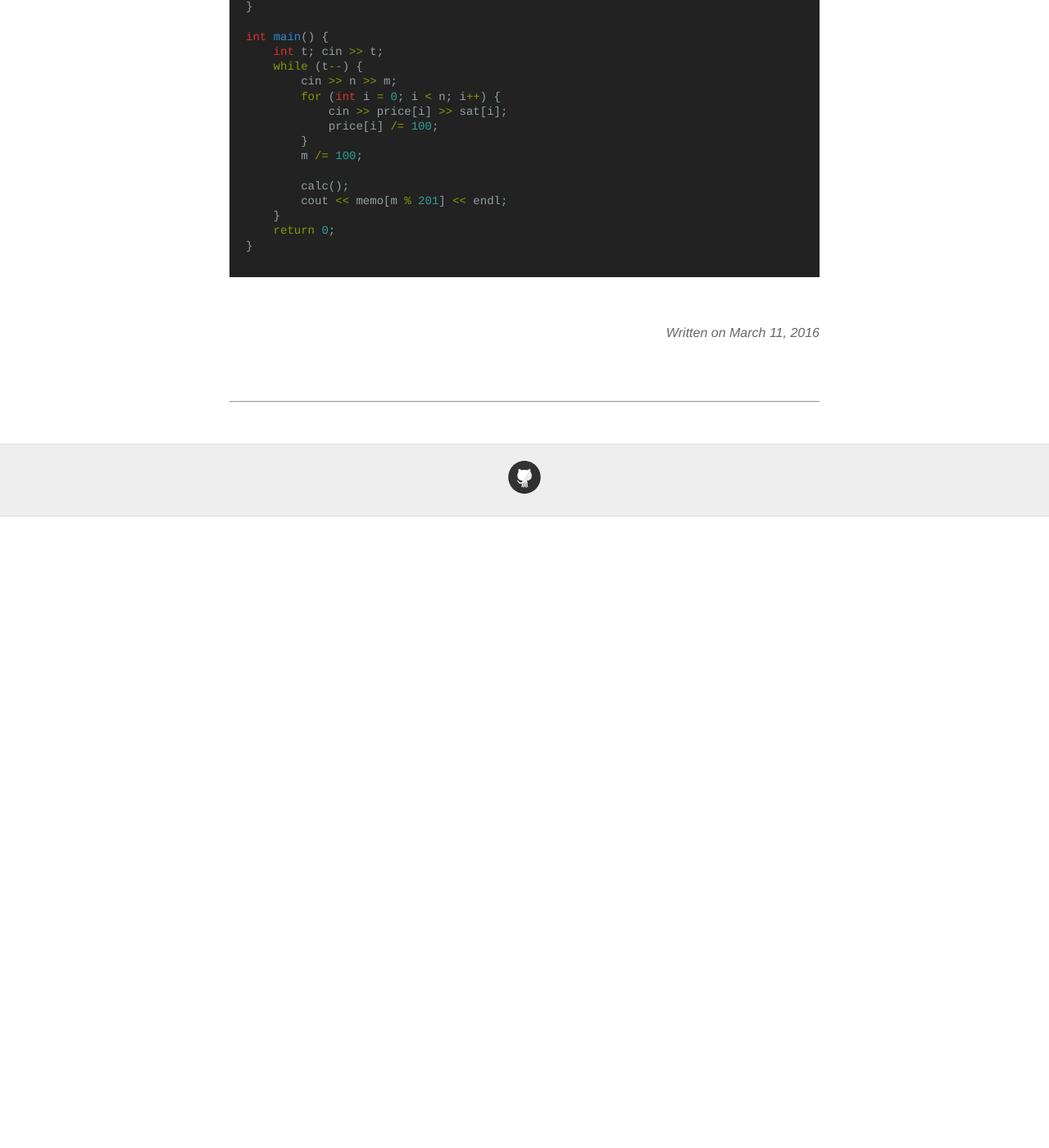
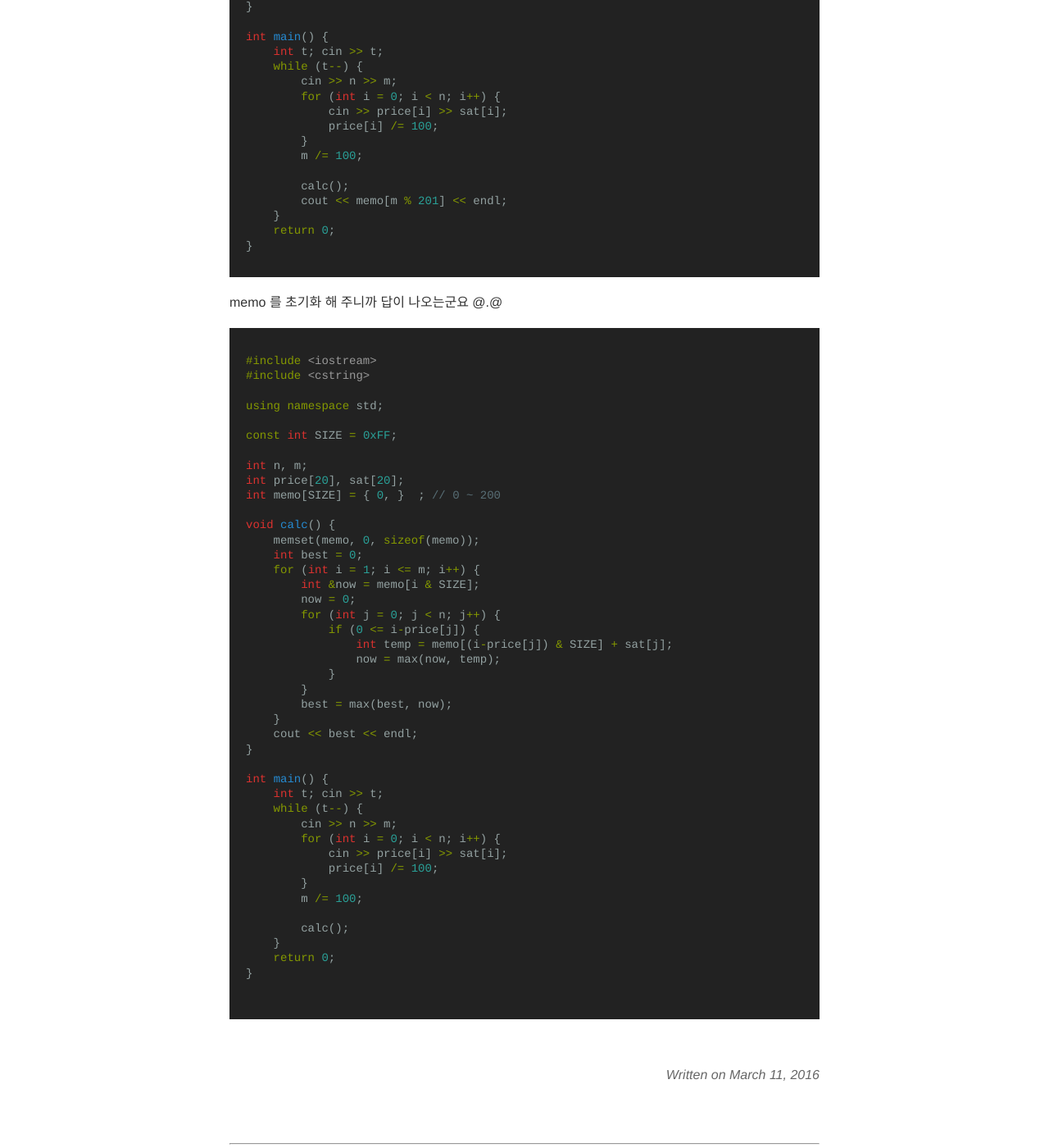
Before and after one commit to seirion/aaa, a Jekyll site: the page built from _posts/2016-03-24-meeting-051.md, in a window 1280 px wide and 1400 px high, scrolled down 865 px. Shown: the whole window at 82% size. Built offline with Jekyll 4.4.1, drawn with Linux system fonts in a browser that asks for light colours; comment, search, counter and statistics services are not loaded; before the commit the page ends 1495 px from its top, so only the background shows below that.

Commit message:
Update 2016-03-24-meeting-051.md

````diff
--- a/_posts/2016-03-24-meeting-051.md
+++ b/_posts/2016-03-24-meeting-051.md
@@ -57,3 +57,52 @@ int main() {
     return 0;
 }
 ```
+
+
+memo 를 초기화 해 주니까 답이 나오는군요 @.@
+
+```cpp
+#include <iostream>
+#include <cstring>
+
+using namespace std;
+
+const int SIZE = 0xFF;
+
+int n, m;
+int price[20], sat[20];
+int memo[SIZE] = { 0, }  ; // 0 ~ 200
+
+void calc() {
+    memset(memo, 0, sizeof(memo));
+    int best = 0;
+    for (int i = 1; i <= m; i++) {
+        int &now = memo[i & SIZE];
+        now = 0;
+        for (int j = 0; j < n; j++) {
+            if (0 <= i-price[j]) {
+                int temp = memo[(i-price[j]) & SIZE] + sat[j];
+                now = max(now, temp);
+            }
+        }
+        best = max(best, now);
+    }
+    cout << best << endl;
+}
+
+int main() {
+    int t; cin >> t;
+    while (t--) {
+        cin >> n >> m;
+        for (int i = 0; i < n; i++) {
+            cin >> price[i] >> sat[i];
+            price[i] /= 100;
+        }
+        m /= 100;
+
+        calc();
+    }
+    return 0;
+}
+
+```
````
